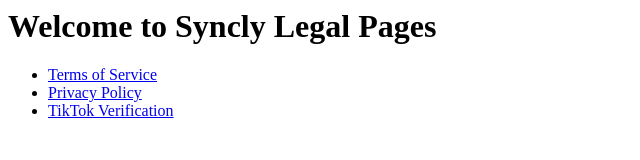
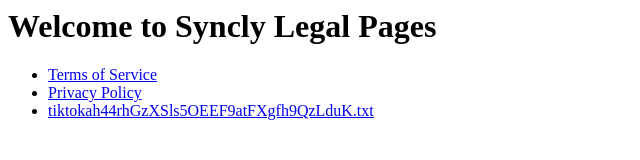
Before and after one commit to ANTL33Y/syncly-legal, a plain HTML site: page index.html in a window 1280 px wide. Shown: the whole page, without its empty margins (0-640 px from the left). Drawn offline with Linux system fonts and the light colour scheme.

Commit message:
Update index.html

```diff
--- a/index.html
+++ b/index.html
@@ -7,7 +7,7 @@
   <ul>
     <li><a href="terms-of-service.html">Terms of Service</a></li>
     <li><a href="privacy-policy.html">Privacy Policy</a></li>
-    <li><a href="tiktoks7PmWz5csctHSBSgTSLeCFHNZItQDJa2.txt">TikTok Verification</a></li>
+    <li><a href="tiktokah44rhGzXSls5OEEF9atFXgfh9QzLduK.txt">tiktokah44rhGzXSls5OEEF9atFXgfh9QzLduK.txt</a></li>
   </ul>
 </body>
 </html>
```
